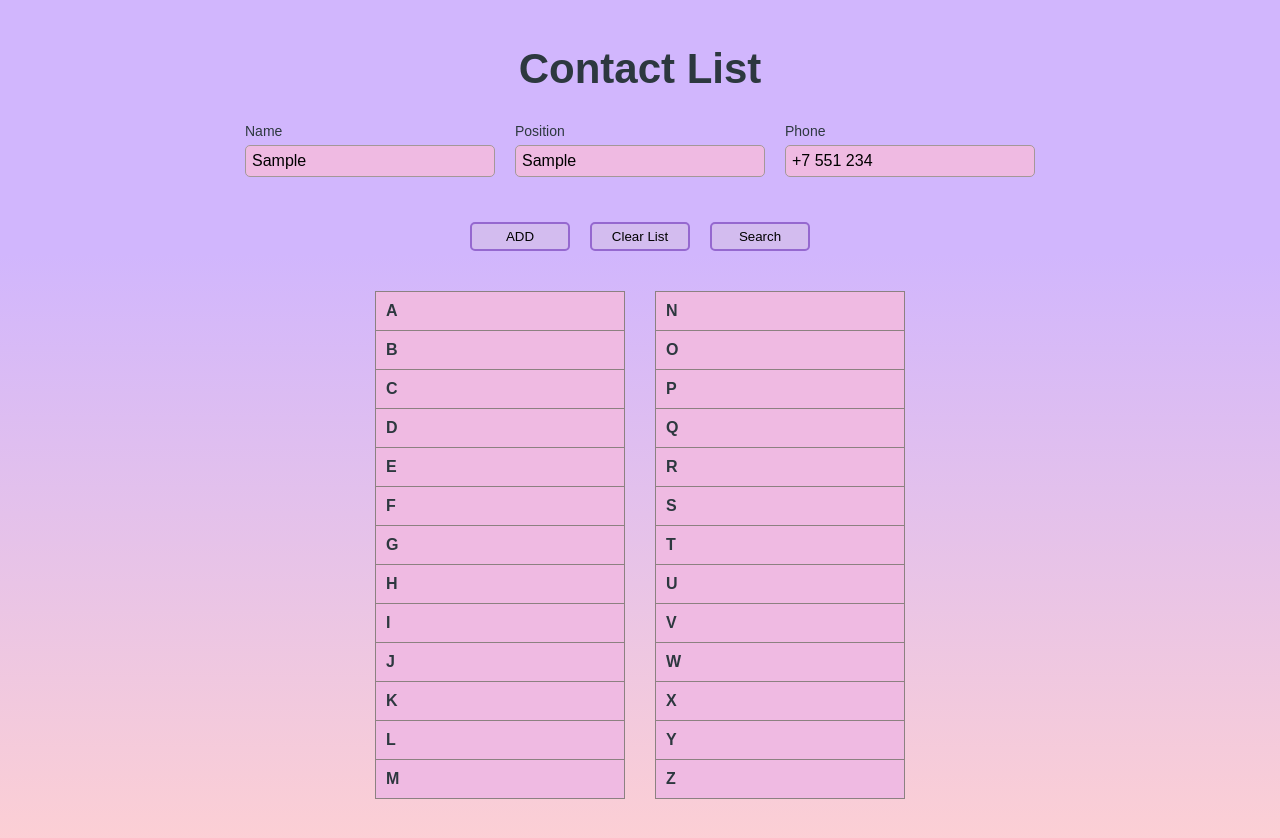
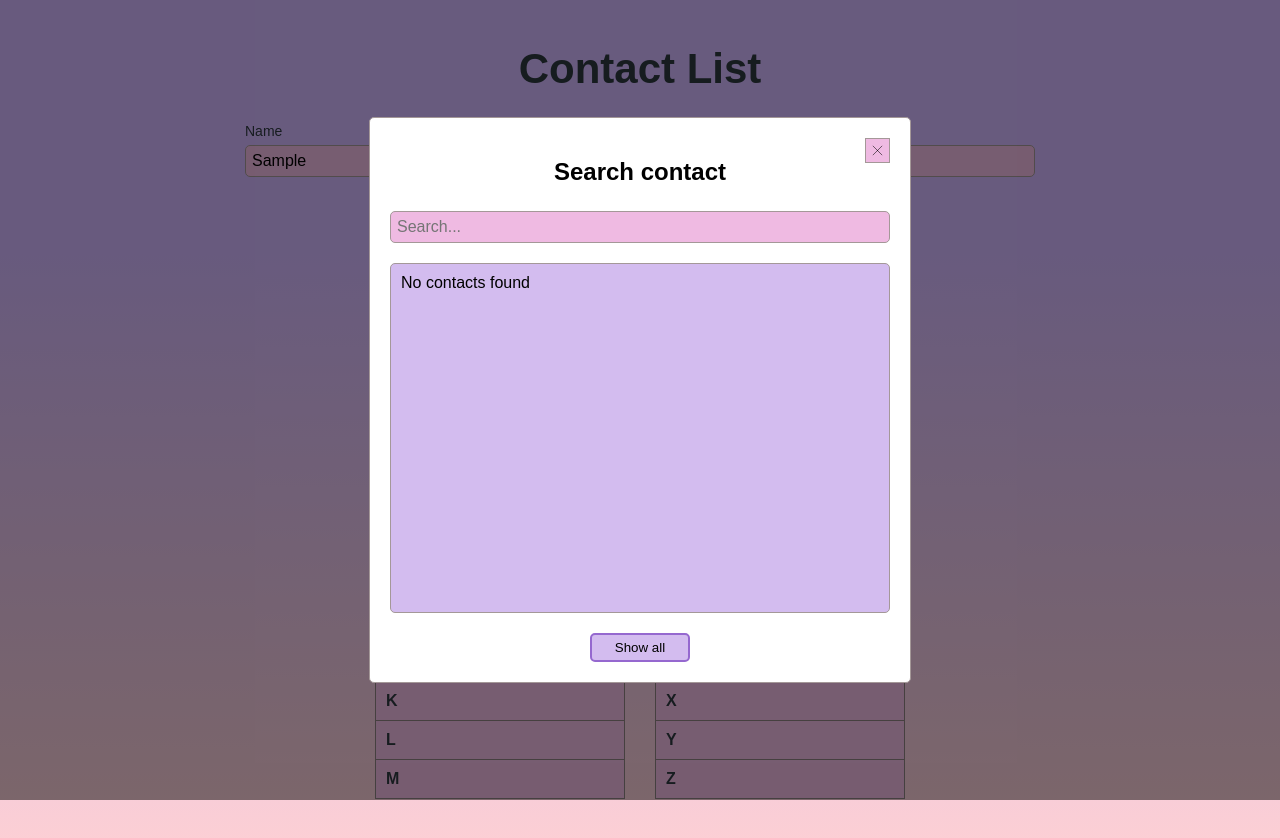
Before and after one commit to CrashStatic/contact-list-react, a React (Vite) app: page / in a window 1280 px wide. Both pictures are taken after typing "Sample", "Sample", "5551234" into the empty fields and a click on the button "Search". Shown: the top 838 px of the page. Built offline with nearby package versions, Linux system fonts and the light colour scheme.

Commit message:
Настраивает работу попапа поиска контактов

```diff
--- a/src/components/addContactForm/AddContactForm.css
+++ b/src/components/addContactForm/AddContactForm.css
@@ -18,7 +18,7 @@
 
 .form__error {
   position: absolute;
-  bottom: 42.5px;
+  bottom: 42px;
   color: #ff0000;
   font-size: 16px;
   margin: 0;
--- a/src/components/addContactForm/AddContactForm.tsx
+++ b/src/components/addContactForm/AddContactForm.tsx
@@ -1,28 +1,42 @@
 import Button from "../../UI/button/Button";
 import './AddContactForm.css';
 import InputField from "../../UI/input/InputField";
-import React, {useState} from "react";
+import React, {use, useEffect, useState} from "react";
 import {validateForm} from "../../validate/validate";
+import SearchPopup from "../searchPopup/SearchPopup";
 
 export interface Contact {
   name: string;
   position: string;
   phone: string;
-  id?: string;
+  id: string;
 }
 
 export interface AddContactFormProps {
   onAddContact: (contact: Contact) => void,
   contacts: Contact[],
-  onRemoveContacts: any
+  handleRemoveAllContacts: any,
+  onEditContact?: ((updatedContact: Contact) => void) | undefined,
+  onRemoveContact: ((name: string) => void) | undefined
 }
 
-export default function AddContactForm({onAddContact, contacts, onRemoveContacts}: AddContactFormProps) {
+export default function AddContactForm({
+                                         onAddContact,
+                                         contacts,
+                                         handleRemoveAllContacts,
+                                         onEditContact,
+                                         onRemoveContact
+                                       }: AddContactFormProps) {
   const [name, setName] = useState("");
   const [position, setPosition] = useState("");
   const [phone, setPhone] = useState("");
+
   const [errors, setErrors] = useState<{ [key: string]: string }>({});
   const [currentError, setCurrentError] = useState<string | null>(null);
+
+  const [isSearchOpen, setSearchOpen] = useState(false);
+  const [searchInput, setSearchInput] = useState("");
+  const [filteredContacts, setFilteredContacts] = useState<Contact[]>([]);
 
   function handleSubmit(e: React.FormEvent) {
     e.preventDefault();
@@ -33,7 +47,8 @@ export default function AddContactForm({onAddContact, contacts, onRemoveContacts
       const newContact: Contact = {
         name,
         position,
-        phone
+        phone,
+        id: Date.now().toString()
       };
 
       onAddContact(newContact);
@@ -61,7 +76,41 @@ export default function AddContactForm({onAddContact, contacts, onRemoveContacts
     return `input${errors[field] ? " input--error" : ""}`;
   };
 
+  function handleOpenSearch() {
+    setSearchOpen(true);
+  }
+
+  function handleCloseSearch() {
+    setSearchOpen(false);
+    setSearchInput("");
+    setFilteredContacts([]);
+  }
+
+  function handleSearchInputChange(e: React.ChangeEvent<HTMLInputElement>) {
+    const query = e.target.value.toLowerCase();
+    setSearchInput(query);
+  }
+
+  useEffect(() => {
+    if (searchInput === "") {
+      setFilteredContacts(contacts);
+    } else {
+      const filtered = contacts.filter(contact =>
+        contact.name.toLowerCase().includes(searchInput.toLowerCase()) ||
+        contact.position.toLowerCase().includes(searchInput.toLowerCase()) ||
+        contact.phone.toLowerCase().includes(searchInput.toLowerCase())
+      );
+      setFilteredContacts(filtered);
+    }
+  }, [contacts, searchInput]);
+
+  function handleShowAll() {
+    setSearchInput("");  // Очищаем поле поиска
+    setFilteredContacts(contacts);  // Показываем все контакты
+  }
+
   return (
+    <>
       <form className="form" action="#" method="post" name="contact-add" onSubmit={handleSubmit}>
         <div className="form__inputs">
           <InputField
@@ -101,9 +150,25 @@ export default function AddContactForm({onAddContact, contacts, onRemoveContacts
 
         <div className="form__buttons">
           <Button className={'button'} type="submit" ariaLabel={"Add contact"}>ADD</Button>
-        <Button className={'button'} type="reset" ariaLabel={"Clear contact list"} onClick={onRemoveContacts}>Clear List</Button>
-        <Button className={'button'} type="button" ariaLabel={"Search contact"}>Search</Button>
+          <Button className={'button'} type="reset" ariaLabel={"Clear contact list"} onClick={handleRemoveAllContacts}>Clear
+            List</Button>
+          <Button className={'button'} type="button" ariaLabel={"Search contact"}
+                  onClick={handleOpenSearch}>Search</Button>
         </div>
       </form>
+
+      {isSearchOpen && (
+        <SearchPopup
+          onClose={handleCloseSearch}
+          input={searchInput}
+          filteredContacts={filteredContacts}
+          onInputChange={handleSearchInputChange}
+          contacts={contacts}
+          onRemoveContact={onRemoveContact}
+          onEditContact={onEditContact}
+          handleShowAll={handleShowAll}
+        />
+      )}
+    </>
   )
 }
--- a/src/components/interaction/InteractionContainer.tsx
+++ b/src/components/interaction/InteractionContainer.tsx
@@ -2,15 +2,30 @@ import '../../index.css';
 import './InteractionContainer.css';
 import AddContactForm, {Contact} from "../addContactForm/AddContactForm";
 
-export default function InteractionContainer({onAddContact, contacts, onRemoveContacts}: {
+interface InteractionContainerProps {
   onAddContact: (contact: Contact) => void,
-  onRemoveContacts: () => void,
-  contacts: Contact[]
-}) {
+  contacts: Contact[],
+  onEditContact?: (updatedContact: Contact) => void,
+  onRemoveContact?: (name: string) => void,
+  handleRemoveAllContacts?: () => void
+}
+
+export default function InteractionContainer({
+                                               onAddContact,
+                                               contacts,
+                                               onEditContact,
+                                               onRemoveContact,
+                                               handleRemoveAllContacts
+                                             }: InteractionContainerProps) {
   return (
     <section className="interaction">
       <h2 className="visually-hidden">Contact information form</h2>
-      <AddContactForm onAddContact={onAddContact} contacts={contacts} onRemoveContacts={onRemoveContacts} />
+      <AddContactForm
+        onAddContact={onAddContact}
+        contacts={contacts}
+        handleRemoveAllContacts={handleRemoveAllContacts}
+        onRemoveContact={onRemoveContact}
+        onEditContact={onEditContact}/>
     </section>
   )
 }
--- a/src/components/main/Main.tsx
+++ b/src/components/main/Main.tsx
@@ -29,7 +29,7 @@ export default function Main() {
     setContacts(prevContacts => [...prevContacts, contactWithId]);
   }
 
-  function handleRemoveContacts() {
+  function handleRemoveAllContacts() {
     setContacts([]);
     localStorage.removeItem("contacts");
   }
@@ -53,8 +53,9 @@ export default function Main() {
       <InteractionContainer
         onAddContact={handleAddContact}
         contacts={contacts}
-        onRemoveContacts={handleRemoveContacts}
-        // onEditContact={handleEditContact}
+        handleRemoveAllContacts={handleRemoveAllContacts}
+        onRemoveContact={handleRemoveContact}
+        onEditContact={handleEditContact}
       />
       <ContactTable
         alphabetLeft={ALPHABET_A_M}
--- a/src/components/searchPopup/SearchPopup.css
+++ b/src/components/searchPopup/SearchPopup.css
@@ -1,5 +1,5 @@
 .modal__input {
-  width: 100%;
+  width: 500px;
 }
 
 .modal__search-area {
@@ -16,3 +16,7 @@
   width: max-content;
   align-self: center;
 }
+
+.modal__not-found {
+  margin: 0;
+}
--- a/src/components/searchPopup/SearchPopup.tsx
+++ b/src/components/searchPopup/SearchPopup.tsx
@@ -2,27 +2,82 @@ import {createPortal} from "react-dom";
 import ModalHeader from "../modal/ModalHeader";
 import InputField from "../../UI/input/InputField";
 import Button from "../../UI/button/Button";
-import React, {useState} from "react";
 import './SearchPopup.css';
 import '../modal/Modal.css';
+import {Contact} from "../addContactForm/AddContactForm";
+import React, {useEffect} from "react";
+import ContactCard from "../contactCard/ContactCard";
 
-export default function SearchPopup() {
-  const [input, setInput] = useState<string>('');
+interface SearchPopupProps {
+  onClose: () => void,
+  input: string,
+  filteredContacts: Contact[],
+  onInputChange: (e: React.ChangeEvent<HTMLInputElement>) => void,
+  contacts: Contact[],
+  onEditContact?: ((updatedContact: Contact) => void) | undefined,
+  handleShowAll: () => void,
+  onRemoveContact: ((name: string) => void) | undefined
+}
+
+export default function SearchPopup({
+                                      onClose,
+                                      input,
+                                      filteredContacts,
+                                      onInputChange,
+                                      contacts,
+                                      onEditContact,
+                                      handleShowAll,
+                                      onRemoveContact
+                                    }: SearchPopupProps) {
+  // useEffect(() => {
+  //   // Этот эффект будет срабатывать при изменении contacts в родительском компоненте
+  //   // или при изменении searchInput в SearchPopup.
+  //   const filtered = contacts.filter(contact =>
+  //     contact.name.toLowerCase().includes(input.toLowerCase()) ||
+  //     contact.position.toLowerCase().includes(input.toLowerCase()) ||
+  //     contact.phone.toLowerCase().includes(input.toLowerCase())
+  //   );
+  //   onInputChange({
+  //     target: { value: input }  // Эта строка перезапишет filteredContacts
+  //   });
+  // }, [contacts, input]);
 
   return createPortal(
-    <dialog className="modal" open onClick={} onKeyDown={e => e.stopPropagation()}>
+    <dialog className="modal" open onKeyDown={e => e.stopPropagation()}>
       <div className="modal__container">
-        <ModalHeader onClose={}/>
+        <ModalHeader onClose={onClose}/>
         <div className="modal__body">
           <InputField
             id={"search"}
             placeholder={"Search..."}
             type={"text"}
             value={input}
-            onChange={e => setInput(e.target.value)}
-            className={"modal__input input"} />
-          <div className="modal__search-area"></div>
-          <Button className="modal__button-show button" type="button" ariaLabel={"Show all contacts"}>Show all</Button>
+            onChange={onInputChange}
+            className={"modal__input input"}/>
+          <div className="modal__search-area">
+            {filteredContacts.length > 0 ? (
+              filteredContacts.map((contact) => (
+                <ContactCard
+                  key={contact.id}
+                  name={contact.name}
+                  position={contact.position}
+                  phone={contact.phone}
+                  id={contact.id}
+                  contacts={contacts}
+                  onRemoveContact={onRemoveContact}
+                  onEditContact={onEditContact}
+                />
+              ))
+            ) : (
+              <p className={"modal__not-found"}>No contacts found</p>
+            )}
+          </div>
+          <Button
+            className="modal__button-show button"
+            type="button" ariaLabel={"Show all contacts"}
+            onClick={handleShowAll}>
+            Show all
+          </Button>
         </div>
       </div>
     </dialog>,
```
Lines whose indentation alone changed are shown as unchanged.
